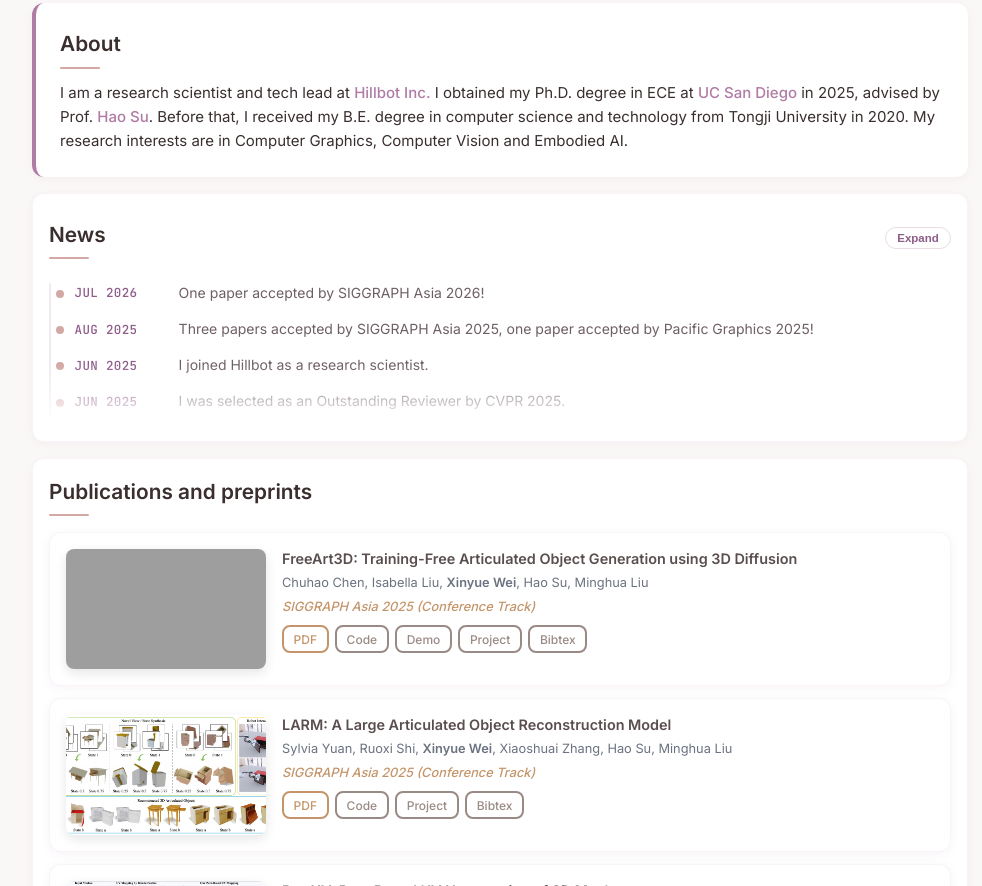
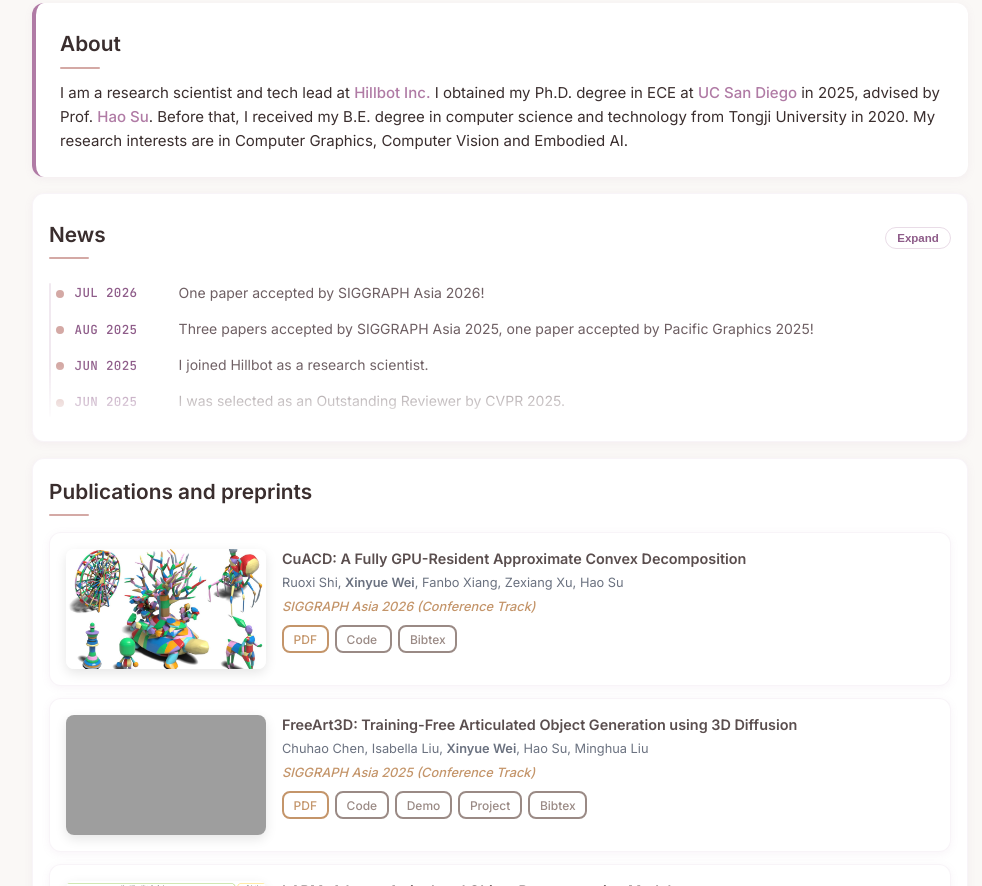
Before and after one commit to SarahWeiii/SarahWeiii.github.io, a plain HTML site: page index.html in a window 1280 px wide. Shown: the part 335-1221 px from the top of the page, without its empty margins (140-1122 px from the left). Drawn offline with Linux system fonts and the light colour scheme; no server answers; grey boxes are pictures that could not be loaded.

Commit message:
Add CuACD publication (SIGGRAPH Asia 2026)
Co-Authored-By: Claude Fable 5.2 <noreply@anthropic.com>

```diff
--- a/index.html
+++ b/index.html
@@ -105,6 +105,22 @@
             <div class="section-card">
                 <h2>Publications and preprints</h2>
                 <div class="section-content">
+
+            <article class="publication">
+                <div class="row">
+                    <div class="row-media" style="background-image: url(files/cuacd.jpg);"></div>
+                    <div class="row-text">
+                        <a class="publication-title" href="https://arxiv.org/abs/2609.28731">CuACD: A Fully GPU-Resident Approximate Convex Decomposition</a>
+                        <div class="publication-authors">Ruoxi Shi, <span class="bold">Xinyue Wei</span>, Fanbo Xiang, Zexiang Xu, Hao Su</div>
+                        <div class="publication-venue"><span class="italic" style="color:#C4956A">SIGGRAPH Asia 2026 (Conference Track)</span></div>
+                        <div class="publication-links">
+                            <a class="btn btn-red" href="https://arxiv.org/abs/2609.28731">PDF</a>
+                            <a class="btn btn-dark" href="https://github.com/eliphatfs/cuacd">Code <span class="github-stars" data-repo="eliphatfs/cuacd"></span></a>
+                            <a class="btn btn-dark" href="bibtex/shi2026cuacd.txt">Bibtex</a>
+                        </div>
+                    </div>
+                </div>
+            </article>
 
             <article class="publication">
                 <div class="row">
```
Also changed, not shown: bibtex/shi2026cuacd.txt (added), files/cuacd.jpg (added).
